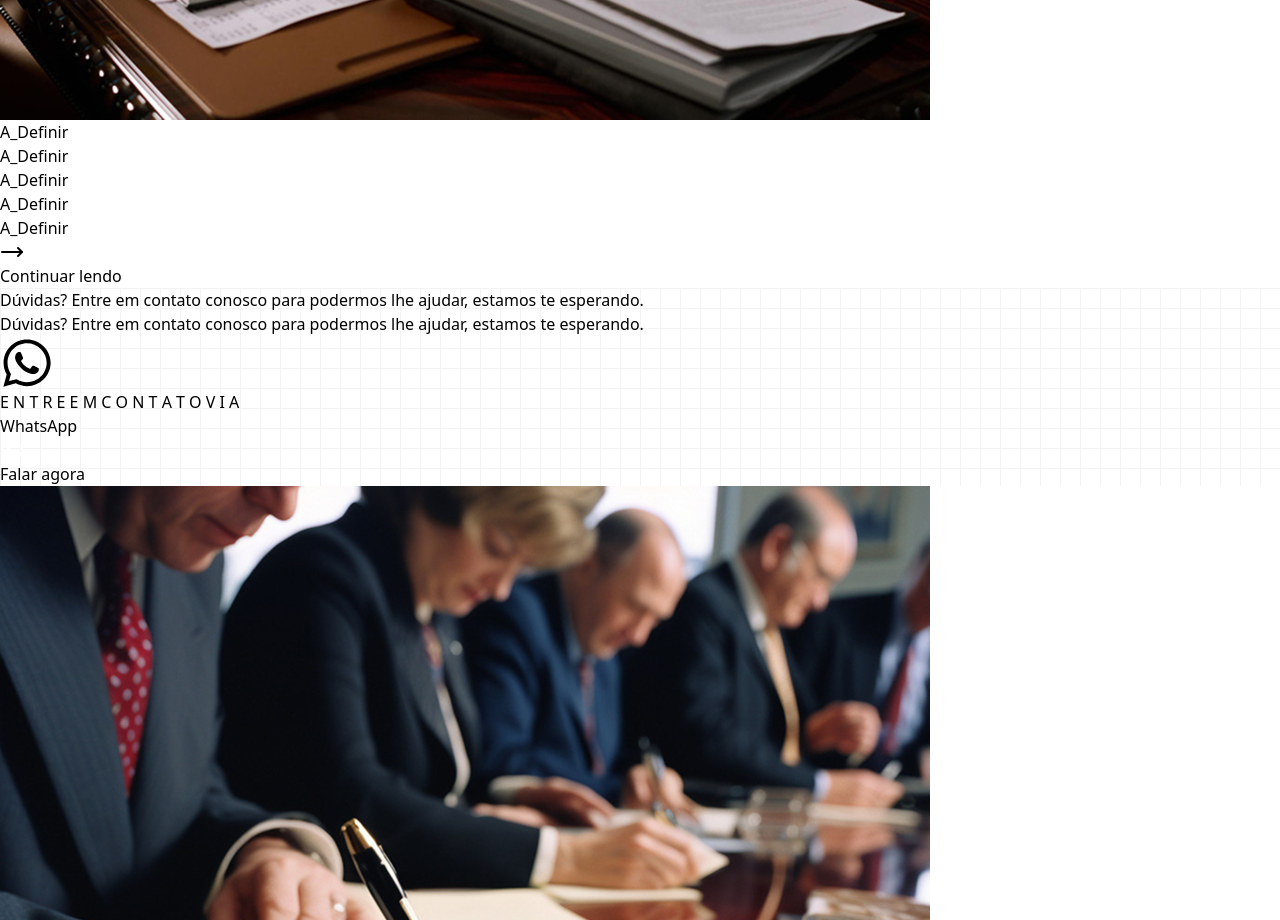
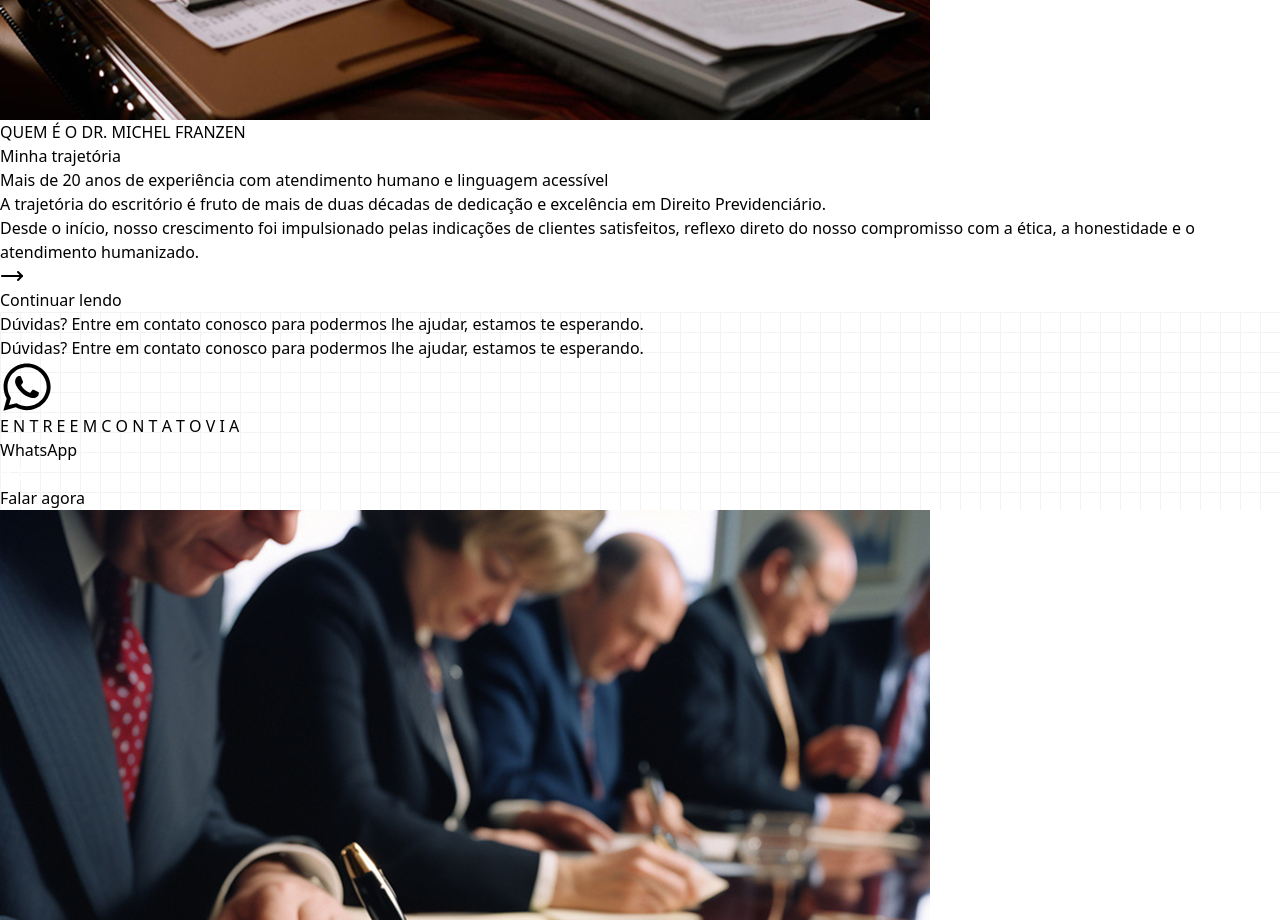
Before and after one commit to Paper-Street-Softwares/Dev-Template, a React (Vite) app: page / in a window 1280 px wide. Shown: the part 1320-2240 px from the top of the page. Built offline with nearby package versions, Linux system fonts and the light colour scheme; a web font is replaced by a local one.

Commit message:
fix: About

```diff
--- a/src/content/content.jsx
+++ b/src/content/content.jsx
@@ -397,33 +397,50 @@ const content = {
         img: aboutImg1,
         alt: "Imagem profissional de escritório/advogado(a)",
       },
-      miniTag: "A_Definir",
-      title: "A_Definir",
-      subtitle: "A_Definir",
+      miniTag: "QUEM É O DR. MICHEL FRANZEN",
+      title: "Minha trajetória",
+      subtitle:
+        "Mais de 20 anos de experiência com atendimento humano e linguagem acessível",
       labelInstagram: "Siga-nos no Instagram",
       labelFacebook: "Siga-nos no Facebook",
       labelLinkedin: "Siga-nos no LinkedIn",
       labelX: "Siga-nos no X",
       paragraph: (
         <div>
-          A_Definir
+          A trajetória do escritório é fruto de mais de duas décadas de
+          dedicação e excelência em Direito Previdenciário.
           <br />
-          A_Definir
+          Desde o início, nosso crescimento foi impulsionado pelas indicações de
+          clientes satisfeitos, reflexo direto do nosso compromisso com a ética,
+          a honestidade e o atendimento humanizado.
         </div>
       ),
       buttonModalLabelAbout: "Continuar lendo",
       modal: (
         <p>
-          A_Definir
+          A trajetória do escritório é fruto de mais de duas décadas de
+          dedicação e excelência em Direito Previdenciário.
           <br />
           <br />
-          A_Definir
+          Desde o início, nosso crescimento foi impulsionado pelas indicações de
+          clientes satisfeitos, reflexo direto do nosso compromisso com a ética,
+          a honestidade e o atendimento humanizado.
           <br />
           <br />
-          A_Definir
+          O Dr. Michel Franzen é especialista na área, com sólida experiência e
+          uma abordagem acessível e acolhedora.
           <br />
           <br />
-          A_Definir
+          Aqui, o cliente entende o que está acontecendo, sem termos técnicos
+          difíceis, porque acreditamos que informação clara gera confiança.
+          <br />
+          <br />
+          Nosso diferencial está na forma como cuidamos de cada caso: com
+          empatia, escuta ativa e foco absoluto em resultados concretos.
+          <br />
+          <br />
+          Atuamos com exclusividade e comprometimento para garantir o melhor
+          para quem confia em nosso trabalho.
           <br />
           <br />
         </p>
```
